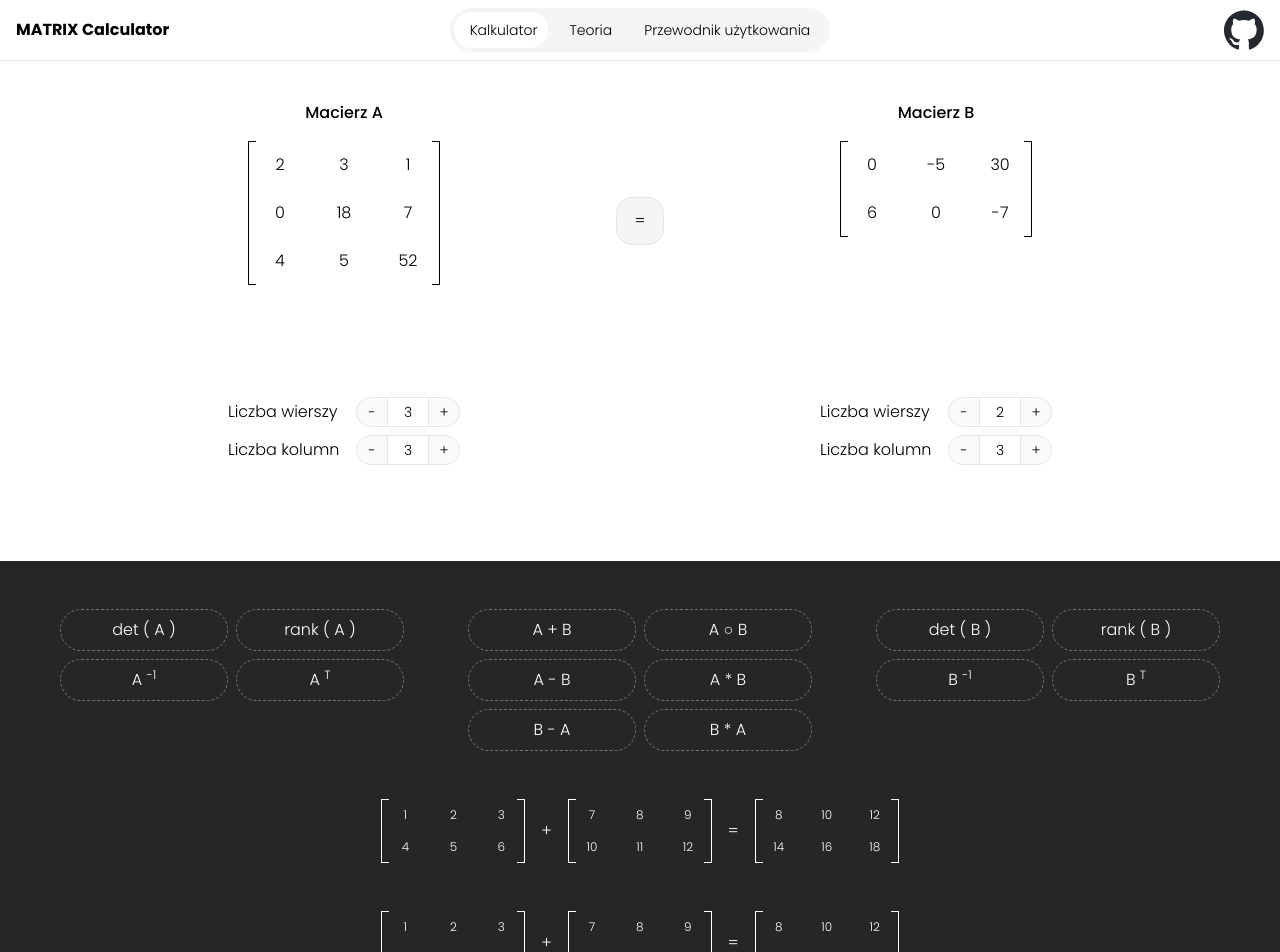
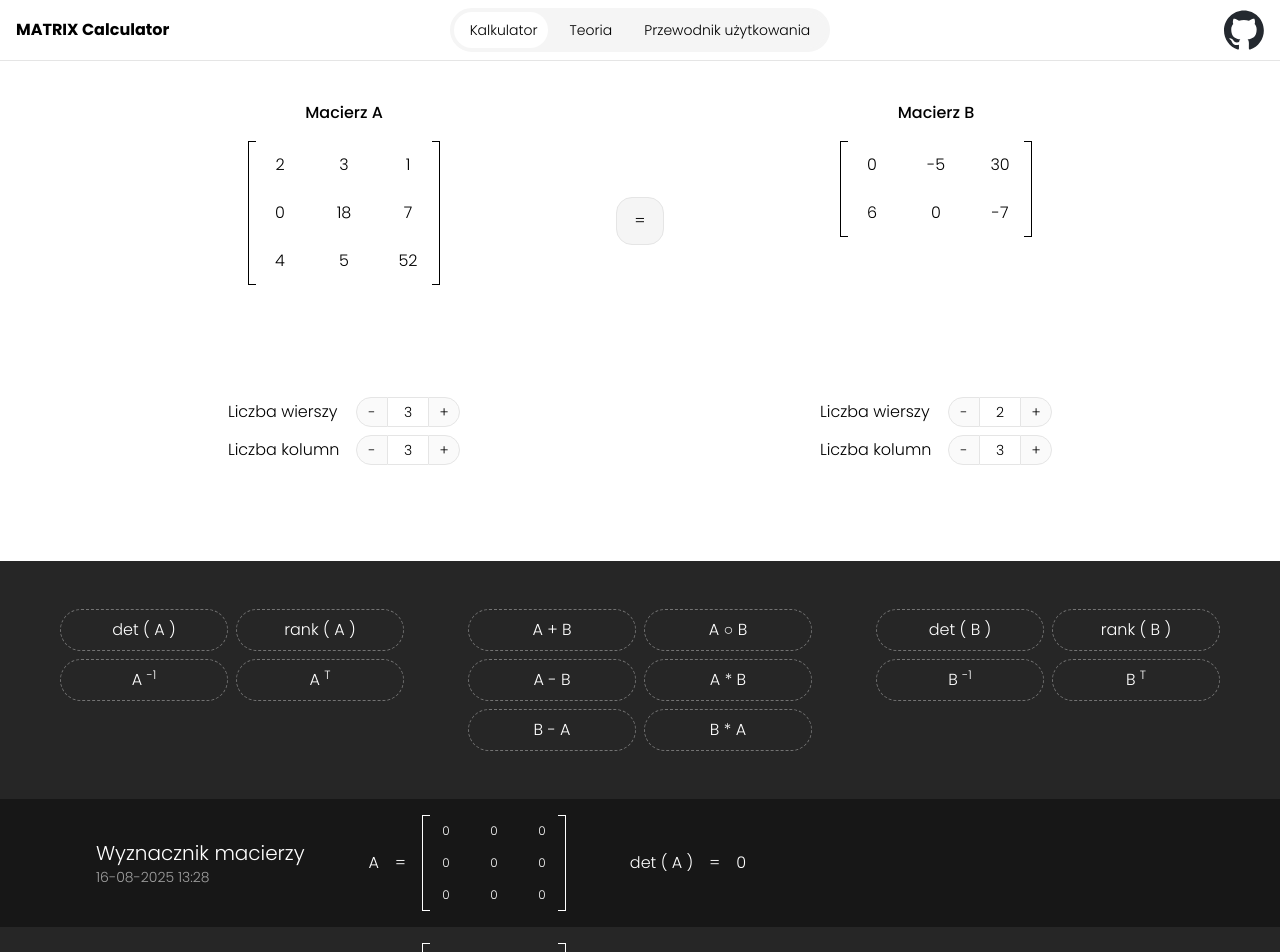
Before and after one commit to arkadiuszwolk/matrix-calculator, a React (Vite) app: page / in a window 1280 px wide. Shown: the top 952 px of the page. Built offline with nearby package versions, Linux system fonts and the light colour scheme.

Commit message:
Create a preliminary template for the history section

```diff
--- a/src/App.jsx
+++ b/src/App.jsx
@@ -12,6 +12,7 @@ import {
 import { ShowMatrix } from "./components/ui/show-matrix";
 import { OperationButton } from "./components/ui/operation-button";
 import { GithubLogo } from "./components/github-logo";
+import { HistoryItem } from "./components/history-item";
 
 function App() {
   const [matrix1, setMatrix1] = useState([
@@ -127,8 +128,8 @@ function App() {
           </div>
         </div>
       </div>
-      <div className="mt-24 bg-neutral-800 p-12 py-12 text-white">
-        <div className="flex items-start justify-center gap-16">
+      <div className="mt-24 bg-neutral-800 text-white">
+        <div className="flex items-start justify-center gap-16 p-12">
           <div className="grid grid-cols-2 grid-rows-2 gap-2">
             <OperationButton>det ( A )</OperationButton>
             <OperationButton>rank ( A )</OperationButton>
@@ -159,7 +160,7 @@ function App() {
           </div>
         </div>
 
-        <div className="mt-12 flex items-center justify-center gap-4">
+        {/* <div className="mt-12 flex items-center justify-center gap-4">
           <ShowMatrix
             matrix={[
               [1, 2, 3],
@@ -181,7 +182,7 @@ function App() {
             ]}
           />
         </div>
-        <div className="mt-12 flex items-center justify-center gap-4">
+        <div className="mt-12 mb-12 flex items-center justify-center gap-4">
           <ShowMatrix
             matrix={[
               [1, 2, 3],
@@ -202,7 +203,11 @@ function App() {
               [14, 16, 18],
             ]}
           />
-        </div>
+        </div> */}
+        <HistoryItem bg="bg-neutral-900" />
+        <HistoryItem bg="bg-neutral-800" />
+        <HistoryItem bg="bg-neutral-900" />
+        <HistoryItem bg="bg-neutral-800" />
       </div>
     </>
   );
--- /dev/null
+++ b/src/components/history-item.jsx
@@ -0,0 +1,30 @@
+import { ShowMatrix } from "./ui/show-matrix";
+
+export function HistoryItem({ bg }) {
+  return (
+    <div className={`flex items-center gap-16 ${bg} px-24 py-4`}>
+      <div>
+        <h3 className="text-xl">Wyznacznik macierzy</h3>
+        <p className="text-sm text-neutral-400">16-08-2025 13:28</p>
+      </div>
+      <div className="flex items-center gap-16">
+        <div className="flex items-center gap-4">
+          <span>A</span>
+          <span>=</span>
+          <ShowMatrix
+            matrix={[
+              [0, 0, 0],
+              [0, 0, 0],
+              [0, 0, 0],
+            ]}
+          />
+        </div>
+        <div className="flex items-center gap-4">
+          <span>det ( A )</span>
+          <span>=</span>
+          <span>0</span>
+        </div>
+      </div>
+    </div>
+  );
+}
--- a/src/components/ui/show-matrix.jsx
+++ b/src/components/ui/show-matrix.jsx
@@ -19,7 +19,7 @@ export function ShowMatrix({ matrix }) {
           gridTemplateRows: `repeat(${rowCount}, 1fr)`,
         }}
       >
-        {cells.map((cell, index) => {
+        {cells.map((cell) => {
           return (
             <div
               key={`${cell.i}-${cell.j}`}
```
